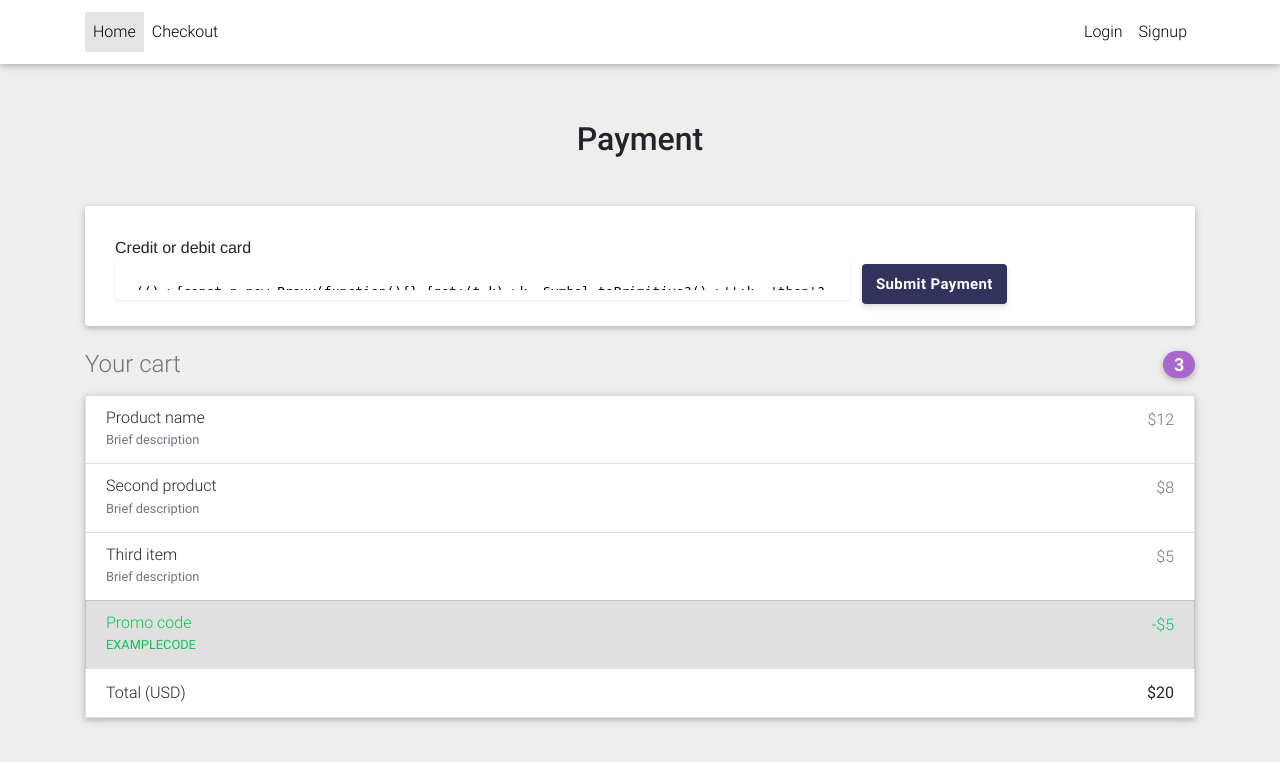
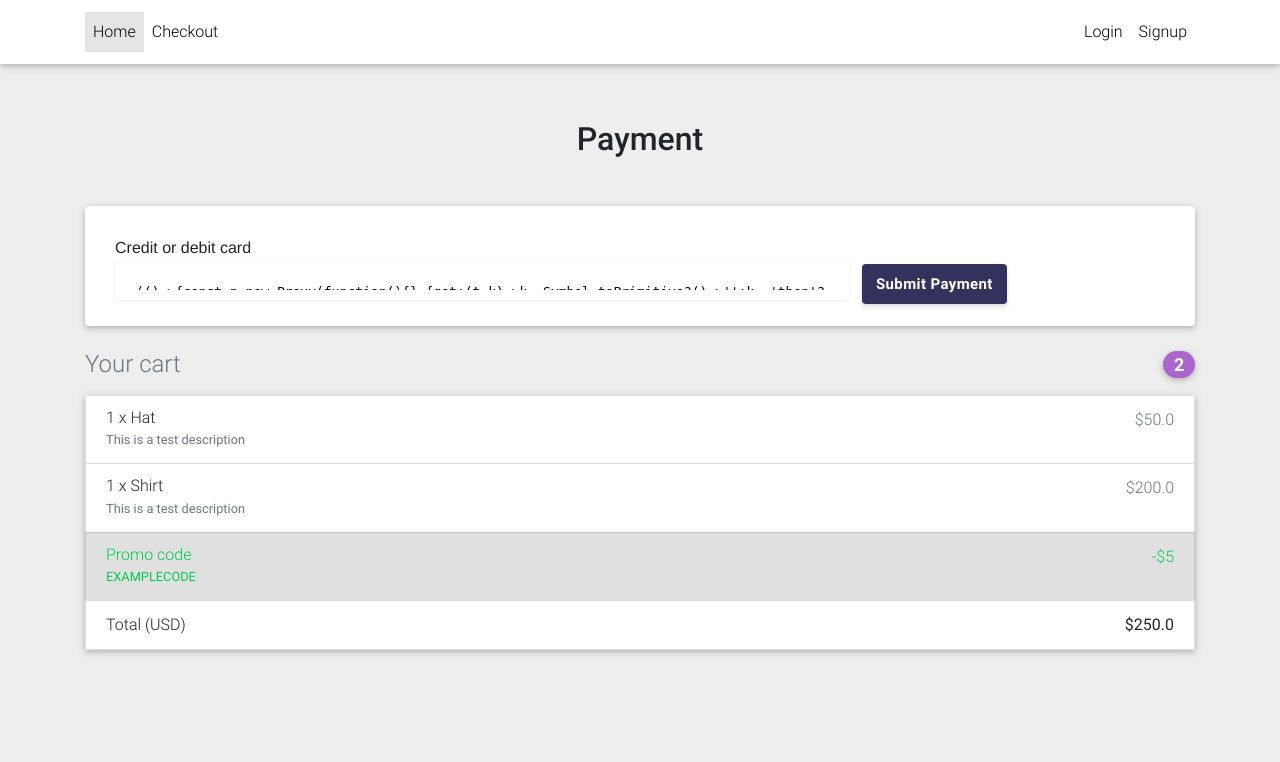
Before and after one commit to MichelAtieno/MishqaPlanes, a Django app: template templates/payment.html in a window 1280 px wide. Shown: the top 762 px of the page. Run offline with Django 3.2, Linux system fonts and the light colour scheme; the template is opened without the code that fills it: values that come from a table or form of the project are taken from there, others are empty; data comes from the database, SQL or seed files in the repository; both versions use the stored data as it was after the commit; some libraries are stand-ins or nearby versions.

```diff
--- a/core/admin.py
+++ b/core/admin.py
@@ -1,7 +1,8 @@
 from django.contrib import admin
-from .models import Item, OrderItem, Order
+from .models import Item, OrderItem, Order, Payment
 
 # Register your models here.
 admin.site.register(Item)
 admin.site.register(OrderItem)
 admin.site.register(Order)
+admin.site.register(Payment)
--- a/templates/payment.html
+++ b/templates/payment.html
@@ -158,32 +158,20 @@
                 <!-- Heading -->
                 <h4 class="d-flex justify-content-between align-items-center mb-3">
                   <span class="text-muted">Your cart</span>
-                  <span class="badge badge-secondary badge-pill">3</span>
+                  <span class="badge badge-secondary badge-pill">{{ order.items.count }}</span>
                 </h4>
 
                 <!-- Cart -->
                 <ul class="list-group mb-3 z-depth-1">
-                  <li class="list-group-item d-flex justify-content-between lh-condensed">
+                   {% for order_item in order.items.all %}
+                    <li class="list-group-item d-flex justify-content-between lh-condensed">
                     <div>
-                      <h6 class="my-0">Product name</h6>
-                      <small class="text-muted">Brief description</small>
+                      <h6 class="my-0">{{ order_item.quantity }} x {{ order_item.item.title }}</h6>
+                      <small class="text-muted">{{ order_item.item.description }}</small>
                     </div>
-                    <span class="text-muted">$12</span>
+                    <span class="text-muted">${{ order_item.get_final_price}}</span>
                   </li>
-                  <li class="list-group-item d-flex justify-content-between lh-condensed">
-                    <div>
-                      <h6 class="my-0">Second product</h6>
-                      <small class="text-muted">Brief description</small>
-                    </div>
-                    <span class="text-muted">$8</span>
-                  </li>
-                  <li class="list-group-item d-flex justify-content-between lh-condensed">
-                    <div>
-                      <h6 class="my-0">Third item</h6>
-                      <small class="text-muted">Brief description</small>
-                    </div>
-                    <span class="text-muted">$5</span>
-                  </li>
+                 {% endfor %}
                   <li class="list-group-item d-flex justify-content-between bg-light">
                     <div class="text-success">
                       <h6 class="my-0">Promo code</h6>
@@ -193,7 +181,7 @@
                   </li>
                   <li class="list-group-item d-flex justify-content-between">
                     <span>Total (USD)</span>
-                    <strong>$20</strong>
+                    <strong>${{ order.get_total }}</strong>
                   </li>
                 </ul>
                 <!-- Cart -->
```
Also changed, not shown: core/views.py (+15 -7 lines), db.sqlite3.
